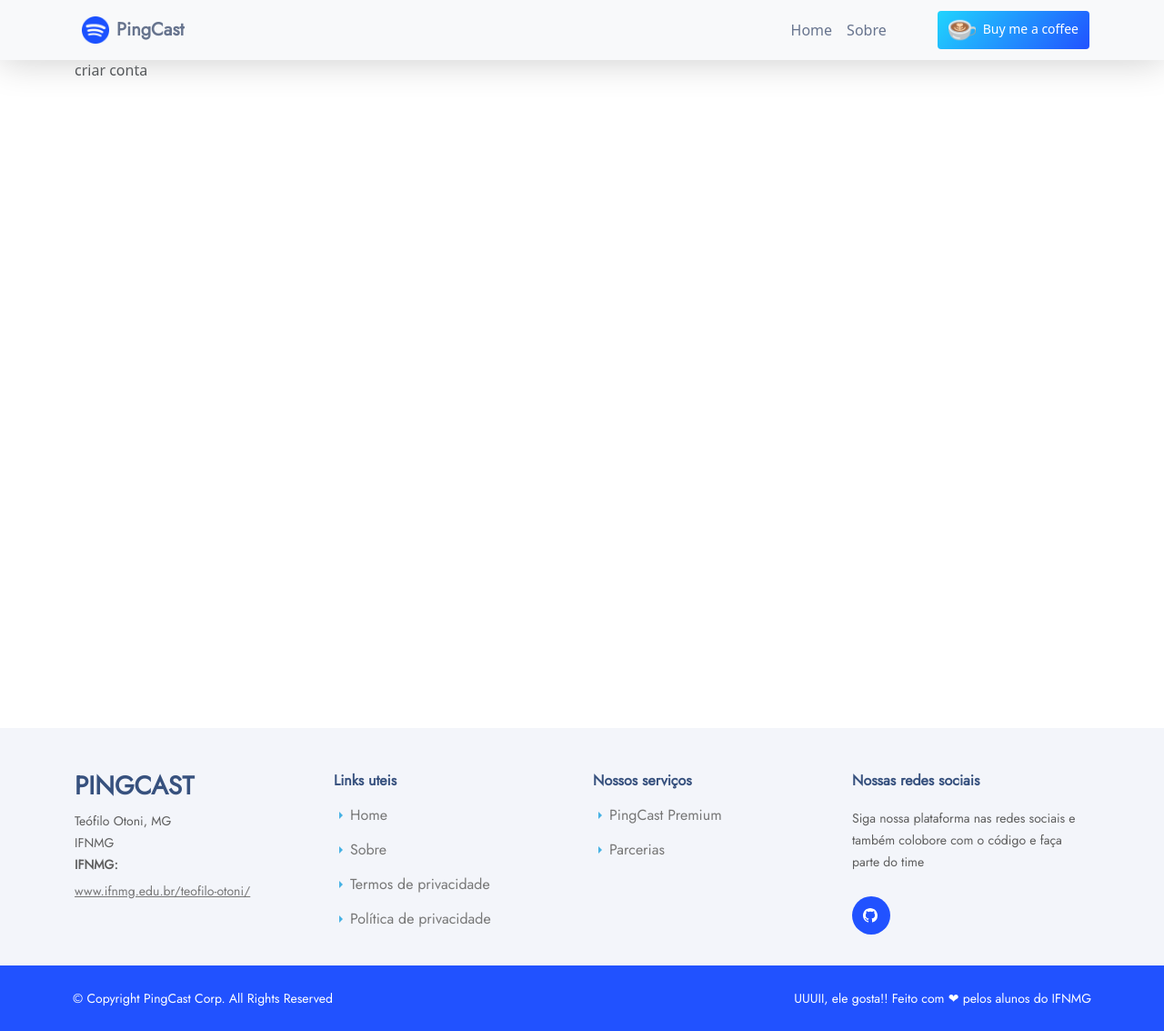
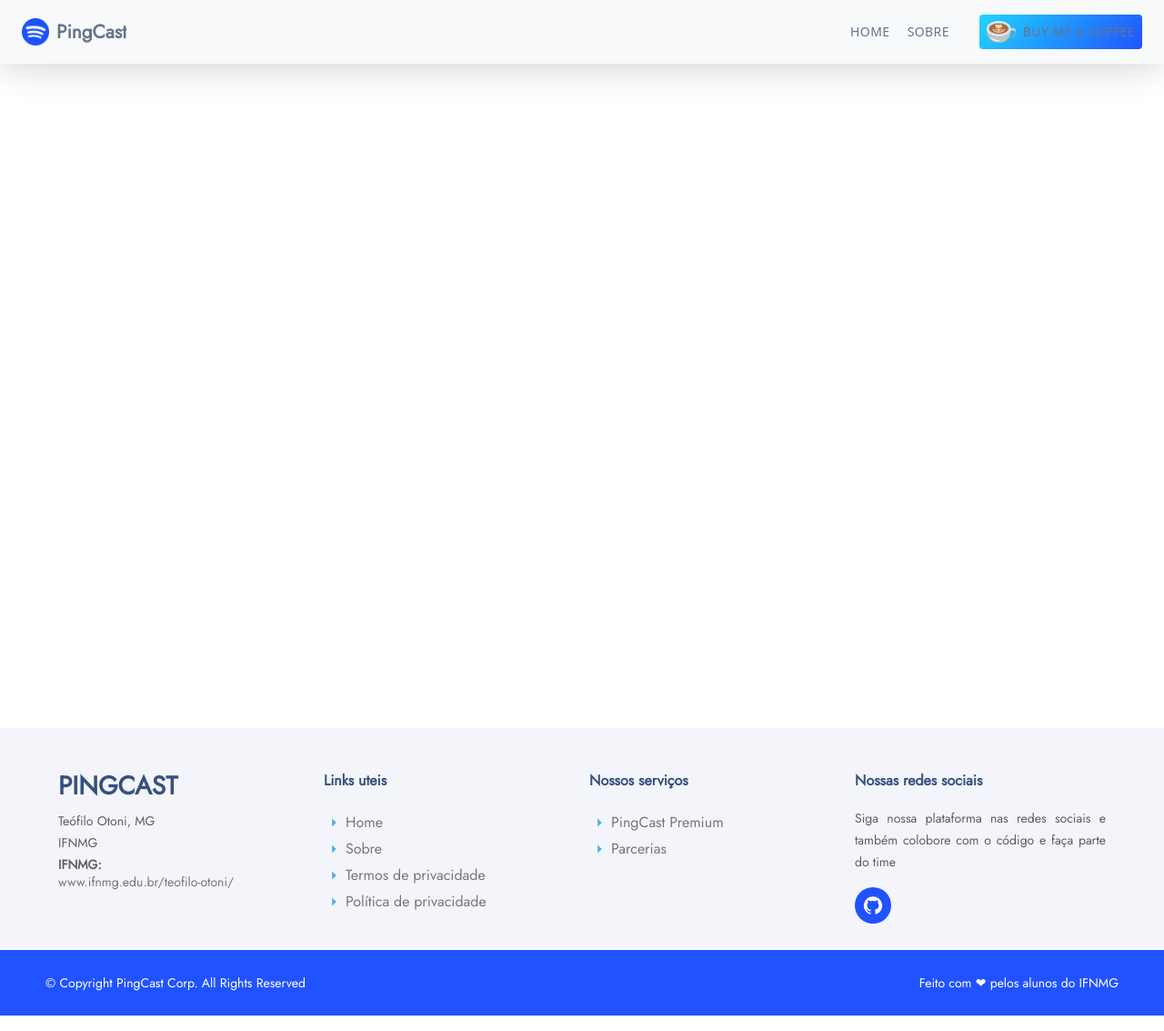
Before and after one commit to IFNMG-teo-Development-team/pingcast-client, a React (Create React App) app: page /criar-conta in a window 1280 px wide. Shown: the whole page at 91% size. Built offline with nearby package versions, Linux system fonts and the light colour scheme.

Commit message:
Ajustes de responsividade e melhora da navbar

```diff
--- a/package.json
+++ b/package.json
@@ -16,10 +16,8 @@
     "@mui/material": "^5.9.0",
     "bootstrap": "^5.1.3",
     "react": "^18.2.0",
-    "react-bootstrap": "^2.4.0",
     "react-dom": "^18.2.0",
     "react-helmet": "^6.1.0",
-    "react-icons": "^4.4.0",
     "react-router-dom": "^6.3.0"
   },
   "devDependencies": {
--- a/src/assets/css/components/AppBar.css
+++ b/src/assets/css/components/AppBar.css
@@ -1,33 +1,66 @@
-.navbar-brand {
+header {
+    background-color: var(--bg) !important;
+    box-shadow: 0 2px 40px #CFCFCF !important;
+}
+
+header .MuiTypography-root {
     margin: 0;
     padding: 0;
     line-height: 1;
     font-weight: 600;
     font-size: 1.3em;
     font-family: var(--fonte--jost);
-    color: #37517e !important;
+    color: var(--azul-escuro-titulo) !important;
 }
 
-header nav{
-    padding: 5px !important;
-    box-shadow: 0 2px 40px #CFCFCF;
+header button, .lista-header a, .lista-header .css-1fb7cvw-MuiButtonBase-root-MuiButton-root  {
+    color: var(--cinza-claro) !important;
+    text-decoration: none;
+    font-family: var(--fonte--simples) !important;
+    background-color: none !important;
 }
 
-.buy-me:hover img{
+header button:hover, .lista-header a {
+    color: var(--cinza-texto);
+}
+
+header .logo {
+    color: var(--cinza-claro);
+    font-family: var(--fonte--simples);
+    text-decoration: none;
+
+    display: flex;
+    align-items: center;
+}
+
+header .MuiTypography-root,
+header .logo p {
+    letter-spacing: normal;
+}
+
+header .logo:hover {
+    color: var(--cinza-claro);
+}
+
+header a {
+    text-decoration: none;
+}
+
+.buy-me:hover img {
     animation: ping 1s linear;
 }
 
 @keyframes ping {
     0% {
-        transform: rotate(-30deg);
+        transform: rotate(-20deg);
     }
 
     30% {
-        transform: rotate(30deg);
+        transform: rotate(20deg);
     }
 
     60% {
-        transform: rotate(-30deg);
+        transform: rotate(-20deg);
     }
 
     90% {
@@ -35,20 +68,6 @@ header nav{
     }
 }
 
-nav .opc {
-    color: var(--cinza-claro);
-    text-decoration: none;
-    font-family: var(--fonte--simples);
-}
-
-nav .opc:hover {
+.lista-header a li p{
     color: var(--cinza-texto);
 }
-
-nav .brand {
-    color: var(--cinza-claro);
-    font-family: var(--fonte--simples);
-}
-nav .brand:hover {
-    color: var(--cinza-claro);
-}
--- a/src/assets/css/components/BoxLogin.css
+++ b/src/assets/css/components/BoxLogin.css
@@ -7,12 +7,12 @@ button.degrade-azul {
 
     font-size: 14px !important;
     transition-property: transform;
-    transition-duration: 0.3s;
+    transition-duration: 0.2s;
     transition-delay: 0.1s;
 }
 
 button.degrade-azul:hover {
-    transform: scale(1.025);
+    transform: scale(1.009);
 }
 
 .btn-outline-primary {
--- a/src/assets/css/components/Footer.css
+++ b/src/assets/css/components/Footer.css
@@ -3,6 +3,10 @@ footer {
 }
 footer div {
     font-family: var(--fonte--jost);
+}
+footer ul {
+    padding: 0!important;
+    padding-top: 5px!important;
 }
 footer h3 {
     font-size: 28px;
@@ -26,17 +30,16 @@ footer p {
     margin-bottom: 0;
     font-family: "Jost", sans-serif;
     color: #5e5e5e;
+    text-align: justify;
 }
-footer .nav a {
+footer a {
     list-style: none;
     padding: 0;
     margin: 0;
     text-decoration: none;
-}
-footer a {
-    padding: 10px 0 !important;
     display: flex !important;
     align-items: center !important;
+    margin-bottom: 5px;
 }
 
 footer .nav a:first-child {
@@ -57,9 +60,12 @@ footer a svg {
 footer .icone {
     border: none;
     padding: 12px;
+    padding-left: 13px;
     background-color: var(--azul-degrade) !important;
 }
-
+footer .icone:hover {
+    background-color: #0218db !important;
+}
 footer .icone svg {
     fill: white;
 }
--- a/src/components/AppBar.js
+++ b/src/components/AppBar.js
@@ -1,63 +1,197 @@
-import React from 'react'
+import * as React from 'react';
 import '../assets/css/components/AppBar.css'
 
 {/* Componentes*/ }
-import Container from 'react-bootstrap/Container'
+import AppBar from '@mui/material/AppBar';
+import Box from '@mui/material/Box';
+import Toolbar from '@mui/material/Toolbar';
+import IconButton from '@mui/material/IconButton';
+import Typography from '@mui/material/Typography';
+import MenuIcon from '@mui/icons-material/Menu';
+import Container from '@mui/material/Container';
+import Button from '@mui/material/Button';
+import ImageListItem from '@mui/material/ImageListItem';
+import MenuItem from '@mui/material/MenuItem';
 import { NavLink } from "react-router-dom";
+
+import Drawer from '@mui/material/Drawer';
+import List from '@mui/material/List';
+import Texto from '../components/Texto'
+import ListItemIcon from '@mui/material/ListItemIcon';
+import Divider from '@mui/material/Divider';
+
+{/* Ícones */ }
 import logo from '../assets/img/spotify.png'
 import iconeCafe from '../assets/img/coffee.png'
-import Nav from 'react-bootstrap/Nav';
-import Navbar from 'react-bootstrap/Navbar';
-import Button from 'react-bootstrap/Button'
+import ArrowForwardIosIcon from '@mui/icons-material/ArrowForwardIos';
 
-const PingCastAppBar = () => {
+{/* Itens do menu de forma dinâmica */ }
+const menuList = [
+    {
+        "id": 1,
+        "name": "Home",
+        "url": "/"
+    },
+    {
+        "id": 2,
+        "name": "Sobre",
+        "url": "/sobre"
+    }
+]
+
+const NavBar = () => {
+    const [anchorElNav, setAnchorElNav] = React.useState([]);
+
+    const handleOpenNavMenu = (event) => {
+        setAnchorElNav(event.currentTarget);
+    };
+    const handleCloseNavMenu = () => {
+        setAnchorElNav(null);
+    };
+
+    const [state, setState] = React.useState({ right: false });
+
+    const toggleDrawer = (anchor, open) => (event) => {
+        if (event.type === 'keydown' && (event.key === 'Tab' || event.key === 'Shift')) {
+            return;
+        }
+        setState({ ...state, [anchor]: open });
+    };
+
+    const list = (anchor) => (
+        <Box
+            sx={{ width: anchor === 'top' || anchor === 'bottom' ? 'auto' : 250 }}
+            role="presentation"
+            onClick={toggleDrawer(anchor, false)}
+            onKeyDown={toggleDrawer(anchor, false)}
+        >
+
+            <Texto value="MENU PRINCIPAL" as="h4" className='mb-2 mt-3 titulo text-center' />
+
+            <List className="lista-header">
+                {menuList.map((page) => (
+                    <NavLink to={page.url}>
+                        <MenuItem key={page.id} onClick={handleCloseNavMenu}>
+                            <ListItemIcon>
+                                <ArrowForwardIosIcon fontSize="small" />
+                            </ListItemIcon>
+                            <Typography textAlign="center">{page.name}</Typography>
+                        </MenuItem>
+                    </NavLink>
+                ))}
+
+                <Divider />
+
+                <NavLink to="donate" className='buy-me d-flex justify-content-center'>
+                    <Button className="degrade-azul px-2" sx={{ my: 2, display: 'flex', p: '3px' }}>
+                        <ImageListItem sx={{ mr: 1 }} >
+                            <img
+                                width="30"
+                                height="30"
+                                src={iconeCafe}
+                            />
+                        </ImageListItem>
+
+                        <Typography textAlign="center">Buy me a coffee</Typography>
+                    </Button>
+                </NavLink>
+
+            </List>
+        </Box>
+    )
+
 
     return (
-        <header>
-            <Navbar bg="light" expand="md" fixed="top">
-                <Container>
-                    <Navbar.Brand className="d-flex align-items-center justify-content-center">
-                        <NavLink to="/" className="brand p-2 d-flex align-items-center text-decoration-none">
+        <AppBar position="fixed">
+            <Container maxWidth="xl">
+                <Toolbar disableGutters sx={{ display: 'flex', alignItems: 'center' }}>
+
+                    {/* Logo */}
+                    <Typography
+                        variant="h6"
+                        noWrap
+                        component="span"
+                        sx={{
+                            mr: 2,
+                            display: 'flex',
+                            fontFamily: 'monospace',
+                            fontWeight: 700,
+                            letterSpacing: '.3rem',
+                            color: 'inherit',
+                            textDecoration: 'none',
+                        }}
+                    >
+
                         <img
                             src={logo}
                             width="30"
                             height="30"
-                                className="d-inline-block align-top me-2"
+                            className="me-2"
                             alt="PingCast logo"
                         />
+
+                        <NavLink to="/" className="logo">
                             PingCast
                         </NavLink>
-                    </Navbar.Brand>
+                    </Typography>
 
-                    <Navbar.Toggle aria-controls="appbar" />
+                    {/* Grade de opçoes da navbar dentro do icone menu | para tela pequena */}
+                    <Box sx={{ display: { xs: 'flex', md: 'none' }, marginLeft: 'auto' }}>
+                        {['right'].map((anchor) => (
+                            <React.Fragment key={anchor}>
+                                <IconButton
+                                    size="large"
+                                    aria-label="account of current user"
+                                    aria-controls="menu-appbar"
+                                    aria-haspopup="true"
+                                    onClick={toggleDrawer(anchor, true)}
+                                    color="inherit">
+                                    <MenuIcon />
+                                </IconButton>
 
-                    <Navbar.Collapse id="appbar">
-                        <Nav className="ms-auto d-flex align-items-center">
-                            <NavLink to="/" className="opc p-2">
-                                Home
+                                <Drawer
+                                    anchor={anchor}
+                                    open={state[anchor]}
+                                    onClose={toggleDrawer(anchor, false)}>
+                                    {list(anchor)}
+                                </Drawer>
+                            </React.Fragment>
+                        ))}
+                    </Box>
+
+                    {/* Grade de opçoes da navbar | para tela grande */}
+                    <Box sx={{ display: { xs: 'none', md: 'flex' }, marginLeft: 'auto', alignItems: 'center' }}>
+                        {menuList.map((page) => (
+                            <NavLink to={page.url}>
+                                <Button
+                                    key={page.id}
+                                    onClick={handleCloseNavMenu}
+                                    sx={{ my: 2, color: 'white', display: 'block' }}
+                                >
+                                    {page.name}
+                                </Button>
                             </NavLink>
+                        ))}
+                        <NavLink to="donate" className='buy-me ms-4'>
+                            <Button className="degrade-azul px-2" sx={{ my: 2, display: 'flex', p: '3px' }}>
 
-                            <NavLink to="sobre" className="opc p-2 text-bg-light">
-                                Sobre
-                            </NavLink>
-
-                            <NavLink to="donate" className="d-flex align-items-center ms-5 buy-me text-decoration-none">
-                                <Button className="degrade-azul">
+                                <ImageListItem sx={{ mr: 1 }} >
                                     <img
                                         width="30"
                                         height="30"
-                                        className="me-0 me-md-2"
                                         src={iconeCafe}
                                     />
+                                </ImageListItem>
                                 Buy me a coffee
                             </Button>
                         </NavLink>
-                        </Nav>
-                    </Navbar.Collapse>
+
+                    </Box>
+
+
+                </Toolbar>
             </Container>
-            </Navbar>
-        </header >
-    )
-}
-
-export default PingCastAppBar
+        </AppBar >
+    );
+};
+export default NavBar;
--- a/src/components/Footer.js
+++ b/src/components/Footer.js
@@ -2,82 +2,88 @@ import React from 'react'
 import '../assets/css/components/Footer.css'
 
 {/* Componentes*/ }
-import Container from 'react-bootstrap/Container'
-import Button from 'react-bootstrap/Button'
-import Row from 'react-bootstrap/Row'
-import Col from 'react-bootstrap/Col'
+import Container from '@mui/material/Container'
+import Grid from '@mui/material/Grid'
 import { NavLink } from "react-router-dom";
-import Nav from 'react-bootstrap/Nav'
-import { IoMdArrowDropright } from 'react-icons/io'
-import { BsGithub } from 'react-icons/bs'
+import List from '@mui/material/List';
+import Texto from '../components/Texto'
+import Avatar from '@mui/material/Avatar';
+
+{/* Ícones */ }
+import ArrowRightIcon from '@mui/icons-material/ArrowRight';
+import GitHubIcon from '@mui/icons-material/GitHub';
 
 const Footer = () => {
     return (
         <footer className='d-block w-100 pt-5'>
-            <Container className='d-flex flex-column'>
+            <Container maxWidth="lg" className='d-flex flex-column'>
 
-                <Row>
-                    <Col>
-                        <h3>PingCast</h3>
+                <Grid container spacing={2}>
+                    <Grid item xs={12} sm={6} md={3} >
+                        <Texto value="PingCast" as="h3" />
                         <p>
                             Teófilo Otoni, MG <br />
                             IFNMG <br />
                             <strong>IFNMG: </strong><a href='https://www.ifnmg.edu.br/teofilo-otoni'>www.ifnmg.edu.br/teofilo-otoni/</a><br></br>
                         </p>
-                    </Col>
-                    <Col>
-                        <h4>Links uteis</h4>
-                        <Nav defaultActiveKey="/" className="flex-column">
+                    </Grid>
+
+                    <Grid item xs={12} sm={6} md={3} >
+                        <Texto value="Links uteis" as="h4" />
+                        <List className="flex-column">
                             <NavLink to="/">
-                                <IoMdArrowDropright />
+                                <ArrowRightIcon />
                                 Home
                             </NavLink>
                             <NavLink to="sobre">
-                                <IoMdArrowDropright />
+                                <ArrowRightIcon />
                                 Sobre
                             </NavLink>
                             <NavLink to="termos-privacidade">
-                                <IoMdArrowDropright />
+                                <ArrowRightIcon />
                                 Termos de privacidade
                             </NavLink>
                             <NavLink to="politica-privacidade">
-                                <IoMdArrowDropright />
+                                <ArrowRightIcon />
                                 Política de privacidade
                             </NavLink>
-                        </Nav>
-                    </Col>
-                    <Col className="d-block">
-                        <h4>Nossos serviços</h4>
-                        <Nav defaultActiveKey="/" className="flex-column">
+                        </List>
+                    </Grid>
+
+                    <Grid item xs={12} sm={6} md={3} >
+                        <Texto value="Nossos serviços" as="h4" />
+                        <List className="flex-column">
                             <NavLink to="donate">
-                                <IoMdArrowDropright />
+                                <ArrowRightIcon />
                                 PingCast Premium
                             </NavLink>
                             <NavLink to="/parcerias">
-                                <IoMdArrowDropright />
+                                <ArrowRightIcon />
                                 Parcerias
                             </NavLink>
-                        </Nav>
-                    </Col>
-                    <Col>
-                        <h4>Nossas redes sociais</h4>
-                        <p>Siga nossa plataforma nas redes sociais e também colobore com o código e faça parte do time</p>
+                        </List>
+                    </Grid>
+
+                    <Grid item xs={12} sm={6} md={3} >
+                        <Texto value="Nossas redes sociais" as="h4" />
+                        <Texto value="Siga nossa plataforma nas redes sociais e também colobore com o código e faça parte do time" as="p"/>
+
                         <div className='mt-3'>
                             <a href="https://github.com/IFNMG-teo-Development-team">
-                                <Button className='d-flex align-items-center justify-content-center rounded-circle icone'>
-                                    <BsGithub className="" />
-                                </Button>{' '}
+                                <Avatar className='d-flex align-items-center justify-content-center icone'>
+                                    <GitHubIcon />
+                                </Avatar>
                             </a>
 
                         </div>
-                    </Col>
-                </Row>
+                    </Grid>
+                </Grid>
             </Container>
 
             <div className='mt-4 bg-azul d-flex align-items-center justify-content-center copyright'>
-                <Container className="d-flex align-items-center justify-content-between p-2 m-1 pt-4 w-100 text-bg-dark copyright">
-                    <p className='color-branco'>© Copyright PingCast Corp. All Rights Reserved</p>
-                    <p className='color-branco'>UUUII, ele gosta!! Feito com ❤ pelos alunos do IFNMG</p>
+                <Container className="d-flex align-items-center justify-content-between flex-column flex-md-row p-2 m-1 pt-4 w-100 text-bg-dark copyright">
+                    <Texto value="© Copyright PingCast Corp. All Rights Reserved" className='color-branco' as="p" />
+                    <Texto value="Feito com ❤ pelos alunos do IFNMG" className='color-branco' as="p" />
                 </Container>
             </div>
         </footer>
--- a/src/index.js
+++ b/src/index.js
@@ -6,7 +6,7 @@ import 'bootstrap/dist/css/bootstrap.min.css';
 const container = document.getElementById('root')
 const root = createRoot(container);
 root.render(
-  <React.StrictMode>
+  <>
     <App />
-  </React.StrictMode>
+  </>
 )
--- a/src/pages/CreateAccount.js
+++ b/src/pages/CreateAccount.js
@@ -1,20 +1,12 @@
 import React from 'react'
 
 {/* Componentes*/ }
-import Container from 'react-bootstrap/Container'
-import Row from 'react-bootstrap/Row';
-import Col from 'react-bootstrap/Col';
+
 
 const CreateAccount = () => {
     return (
         <main>
-            <Container>
-                <Row>
-                    <Col>
-                        criar conta
-                    </Col>
-                </Row>
-            </Container>
+
         </main>
     )
 }
```
Also changed, not shown: src/components/BoxLogin.js (+15 -15 lines), src/pages/Home.js (+5 -5 lines), src/pages/NotFound.js (+3 -4 lines). Lines whose indentation alone changed are shown as unchanged.
